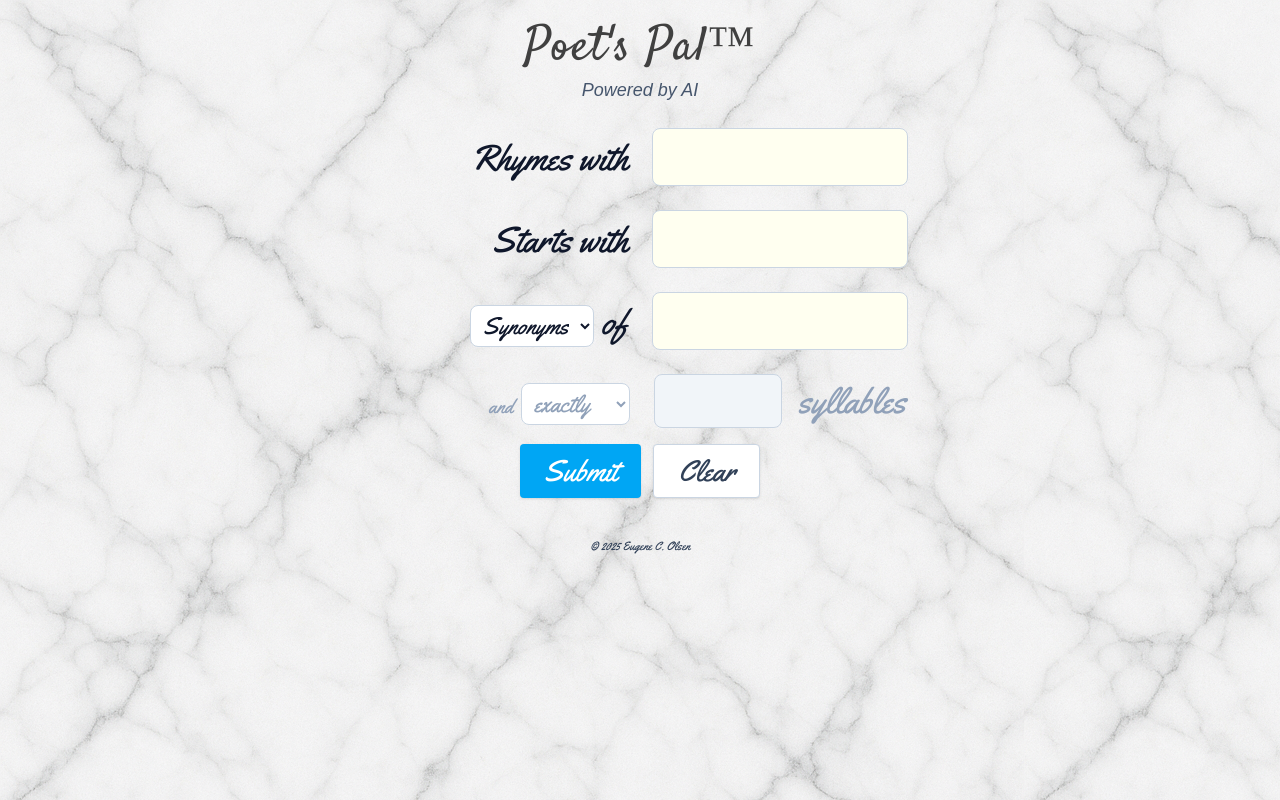
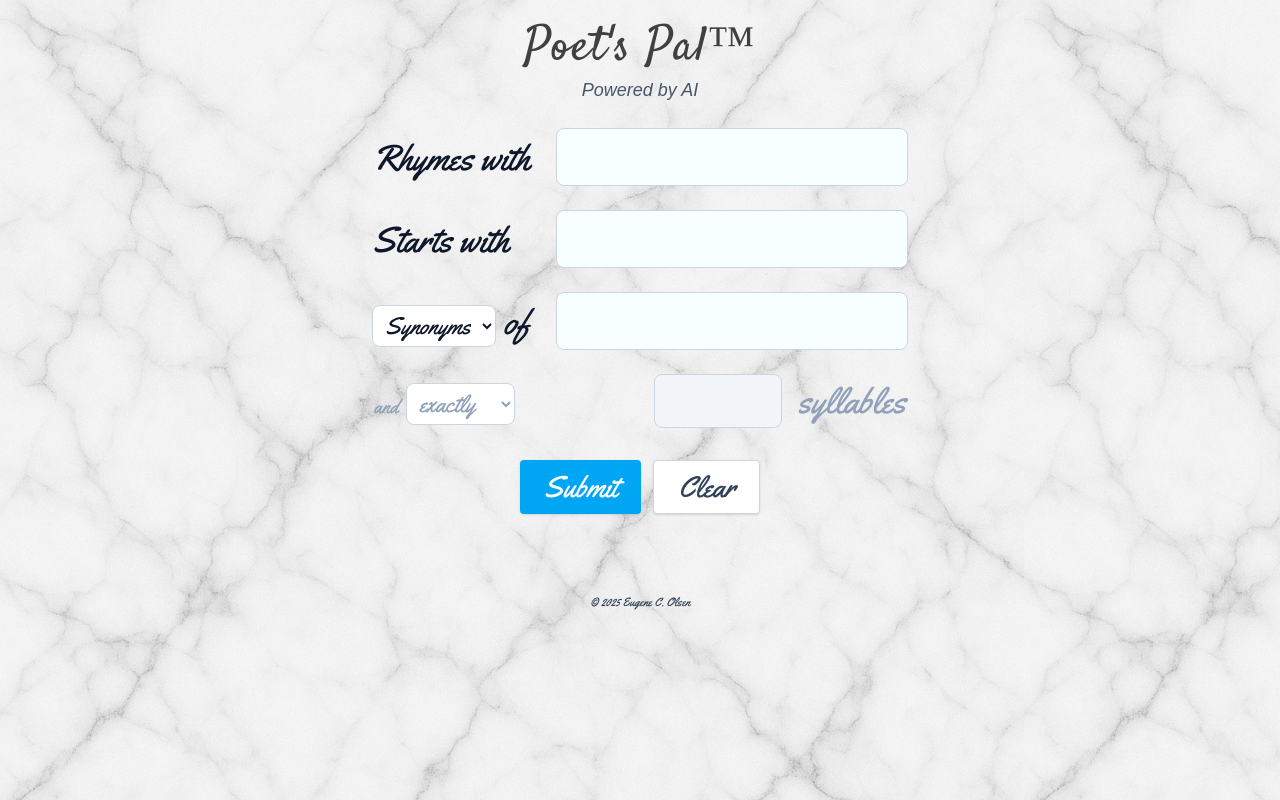
Before and after one commit to eugeneolsen/poetpal-next, a Next.js app: page / in a window 1280 px wide. Built offline with nearby package versions, Linux system fonts and the light colour scheme.

Commit message:
Change label alignment to left and expand text input boxes.  Change background color of text input boxes to a very subtle blue.

```diff
--- a/src/app/page.tsx
+++ b/src/app/page.tsx
@@ -260,12 +260,12 @@ export default function Page() {
         >
           <div className="flex flex-col gap-6 items-center">
             <div className="flex items-baseline gap-6">
-              <label className="w-64 text-right text-4xl whitespace-nowrap">
+              <label className="w-40 text-left text-4xl whitespace-nowrap">
                 Rhymes with
               </label>
               <input
                 type="text"
-                className="w-64 rounded-lg border border-slate-300 bg-[#fffff0] hover:bg-[#dde7ea] px-4 py-2 text-4xl font-sans focus:border-sky-400 focus:outline-none focus:ring-2 focus:ring-sky-400"
+                className="w-88 rounded-lg border border-slate-300 bg-[#f8ffff] hover:bg-[#dde7ea] px-4 py-2 text-4xl font-sans focus:border-sky-400 focus:outline-none focus:ring-2 focus:ring-sky-400"
                 value={state.rhyme}
                 onChange={(e) =>
                   setState((s) => ({ ...s, rhyme: e.target.value }))
@@ -274,12 +274,12 @@ export default function Page() {
             </div>
 
             <div className="flex items-baseline gap-6">
-              <label className="w-64 text-right text-4xl whitespace-nowrap">
+              <label className="w-40 text-left text-4xl whitespace-nowrap">
                 Starts with
               </label>
               <input
                 type="text"
-                className="w-64 rounded-lg border border-slate-300 bg-[#fffff0] hover:bg-[#dde7ea] px-4 py-2 text-4xl font-sans focus:border-sky-400 focus:outline-none focus:ring-2 focus:ring-sky-400"
+                className="w-88 rounded-lg border border-slate-300 bg-[#f8ffff] hover:bg-[#dde7ea] px-4 py-2 text-4xl font-sans focus:border-sky-400 focus:outline-none focus:ring-2 focus:ring-sky-400"
                 value={state.starts}
                 onChange={(e) =>
                   setState((s) => ({ ...s, starts: e.target.value }))
@@ -288,7 +288,7 @@ export default function Page() {
             </div>
 
             <div className="flex items-baseline gap-6">
-              <label className="w-64 text-right text-4xl whitespace-nowrap">
+              <label className="w-40 text-left text-4xl whitespace-nowrap">
                 <select
                   className="mr-2 rounded-lg border border-slate-300 bg-white px-2 py-1 text-2xl align-baseline"
                   value={state.synAntChoice}
@@ -306,7 +306,7 @@ export default function Page() {
               </label>
               <input
                 type="text"
-                className="w-64 rounded-lg border border-slate-300 bg-[#fffff0] hover:bg-[#dde7ea] px-4 py-2 text-4xl font-sans focus:border-sky-400 focus:outline-none focus:ring-2 focus:ring-sky-400"
+                className="w-88 rounded-lg border border-slate-300 bg-[#f8ffff] hover:bg-[#dde7ea] px-4 py-2 text-4xl font-sans focus:border-sky-400 focus:outline-none focus:ring-2 focus:ring-sky-400"
                 value={state.synAntWord}
                 onChange={(e) =>
                   setState((s) => ({ ...s, synAntWord: e.target.value }))
@@ -316,7 +316,7 @@ export default function Page() {
 
             <div className="flex items-baseline gap-6">
               <label
-                className={`w-64 text-right text-2xl whitespace-nowrap ${syllableDisabled ? "text-slate-400" : "text-slate-800"
+                className={`w-64 text-left text-2xl whitespace-nowrap ${syllableDisabled ? "text-slate-400" : "text-slate-800"
                   }`}
               >
                 <span className="mr-2 text-xl align-middle">and</span>
@@ -344,7 +344,7 @@ export default function Page() {
                   min={state.syllableMode === "exact" ? 1 : 2}
                   max={20}
                   disabled={syllableDisabled}
-                  className="w-32 rounded-lg border border-slate-300 bg-[#fffff0] hover:bg-[#dde7ea] px-2 py-2 text-3xl font-sans focus:border-sky-400 focus:outline-none focus:ring-2 focus:ring-sky-400 disabled:bg-slate-100"
+                  className="w-32 rounded-lg border border-slate-300 bg-[#f8ffff] hover:bg-[#dde7ea] px-2 py-2 text-3xl font-sans focus:border-sky-400 focus:outline-none focus:ring-2 focus:ring-sky-400 disabled:bg-slate-100"
                   value={state.syllables}
                   onChange={(e) =>
                     setState((s) => ({ ...s, syllables: e.target.value }))
@@ -355,7 +355,7 @@ export default function Page() {
             </div>
           </div>
 
-          <div className="mt-3 flex justify-center gap-3">
+          <div className="mt-8 flex justify-center gap-3">
             <button
               type="submit"
               disabled={isLoading}
@@ -374,7 +374,7 @@ export default function Page() {
         </form>
       </section>
 
-      <section className="mt-6 w-full max-w-xl px-4 pb-16">
+      <section className="mt-16 w-full max-w-xl px-4 pb-16">
         {error && (
           <div className="mb-2 text-center text-lg text-red-700">
             {error}
```
